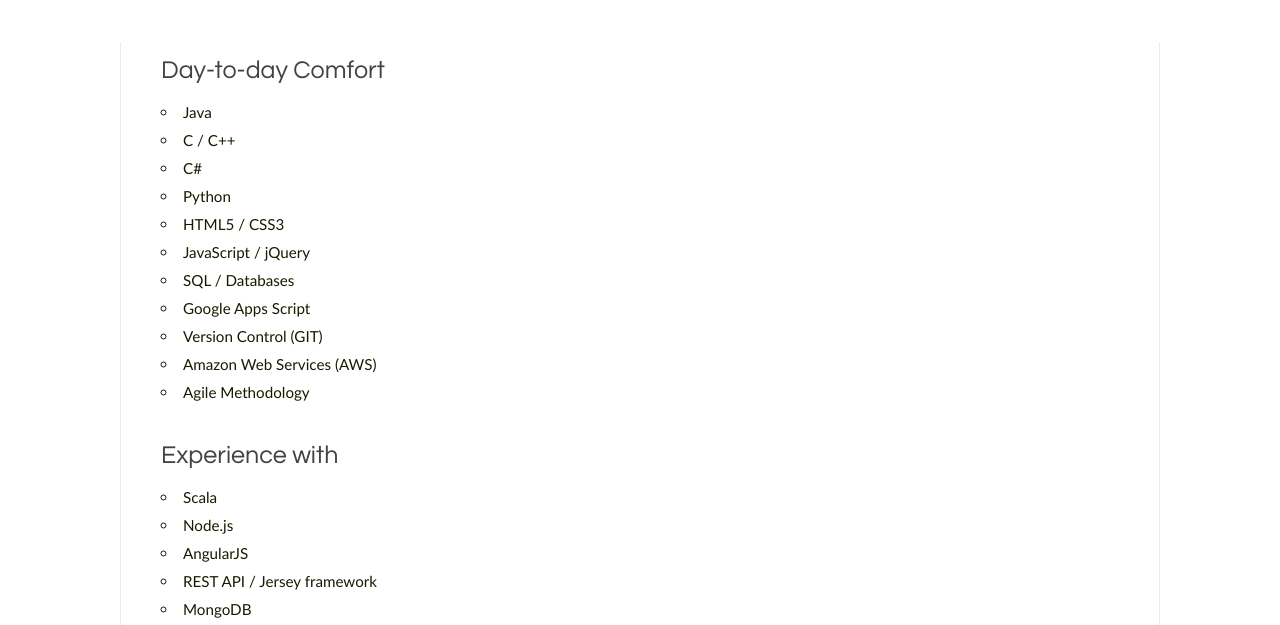
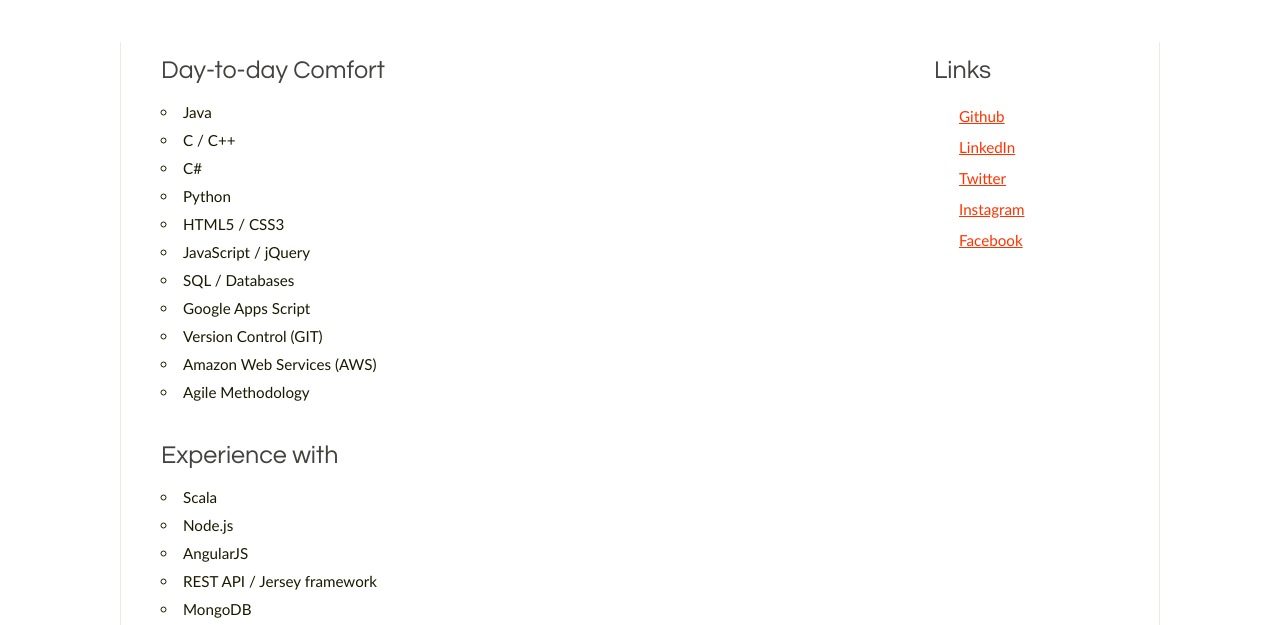
Before and after one commit to sujithktkm/portfolio-website, a plain HTML site: page skill set.html in a window 1280 px wide. Shown: the part 152-777 px from the top of the page. Drawn offline with Linux system fonts and the light colour scheme.

Commit message:
Updated LinkedIn link

```diff
--- a/skill set.html
+++ b/skill set.html
@@ -30,9 +30,16 @@
       </div>
       <div id="content_header"></div>
       <div id="site_content">
-
-
-
+        <div class="sidebar">
+          <h3>Links</h3>
+          <ul>
+            <li><a href="https://github.com/sujithktkm">Github</a></li>
+            <li><a href="https://www.linkedin.com/in/sujithktkm">LinkedIn</a></li>
+            <li><a href="https://twitter.com/sujithktkm">Twitter</a></li>
+            <li><a href="https://instagram.com/sujith_ktkm/">Instagram</a></li>
+            <li><a href="https://www.facebook.com/sujith.katakam">Facebook</a></li>
+          </ul>
+        </div>
         <div class="row sqs-row" id="yui_3_17_2_1_1446917230019_387">
           <div class="col sqs-col-8 span-8" id="yui_3_17_2_1_1446917230019_386">
             <div class="row sqs-row" id="yui_3_17_2_1_1446917230019_385">
```
Also changed, not shown: contact.html (+1 -1 lines), index.html (+2 -1 lines), projects.html (+1 -1 lines).
